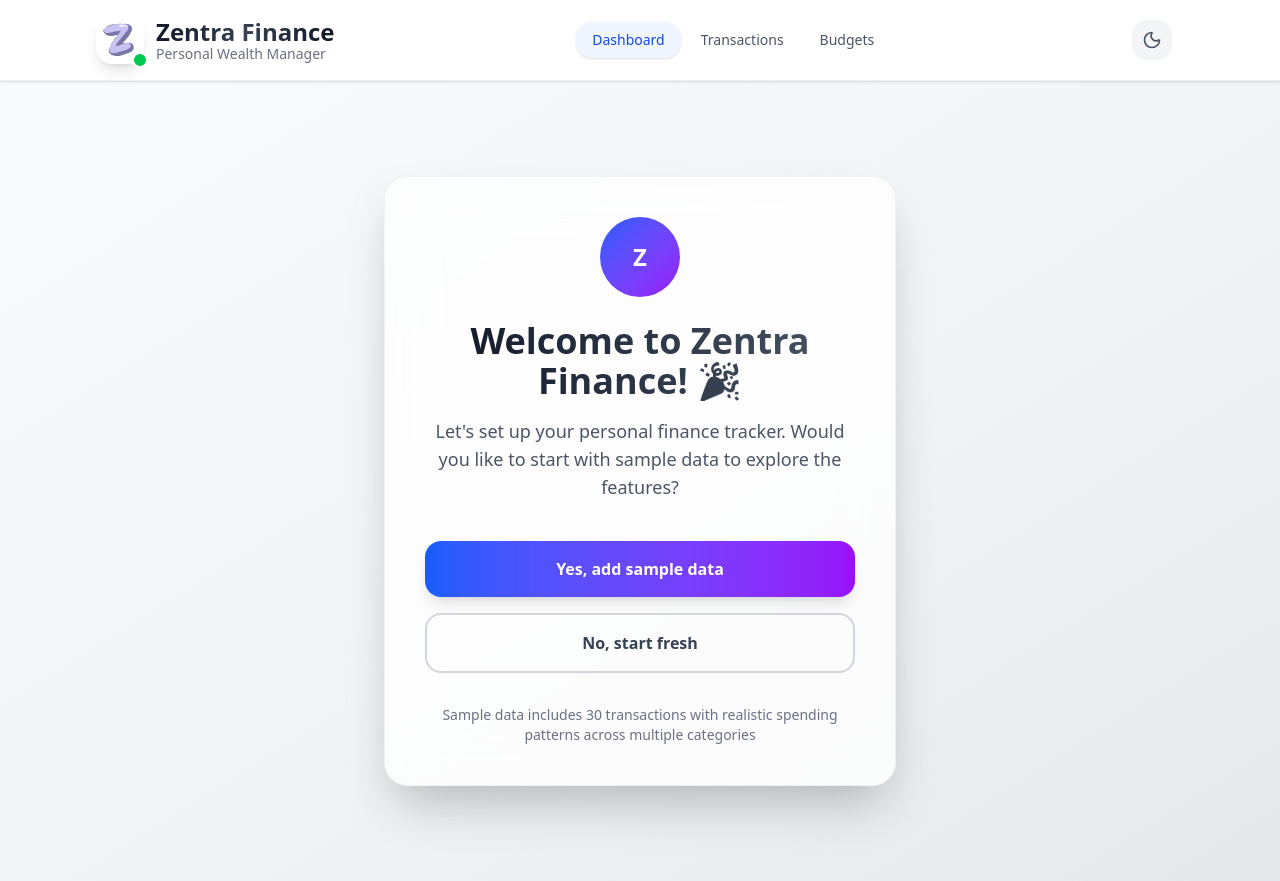
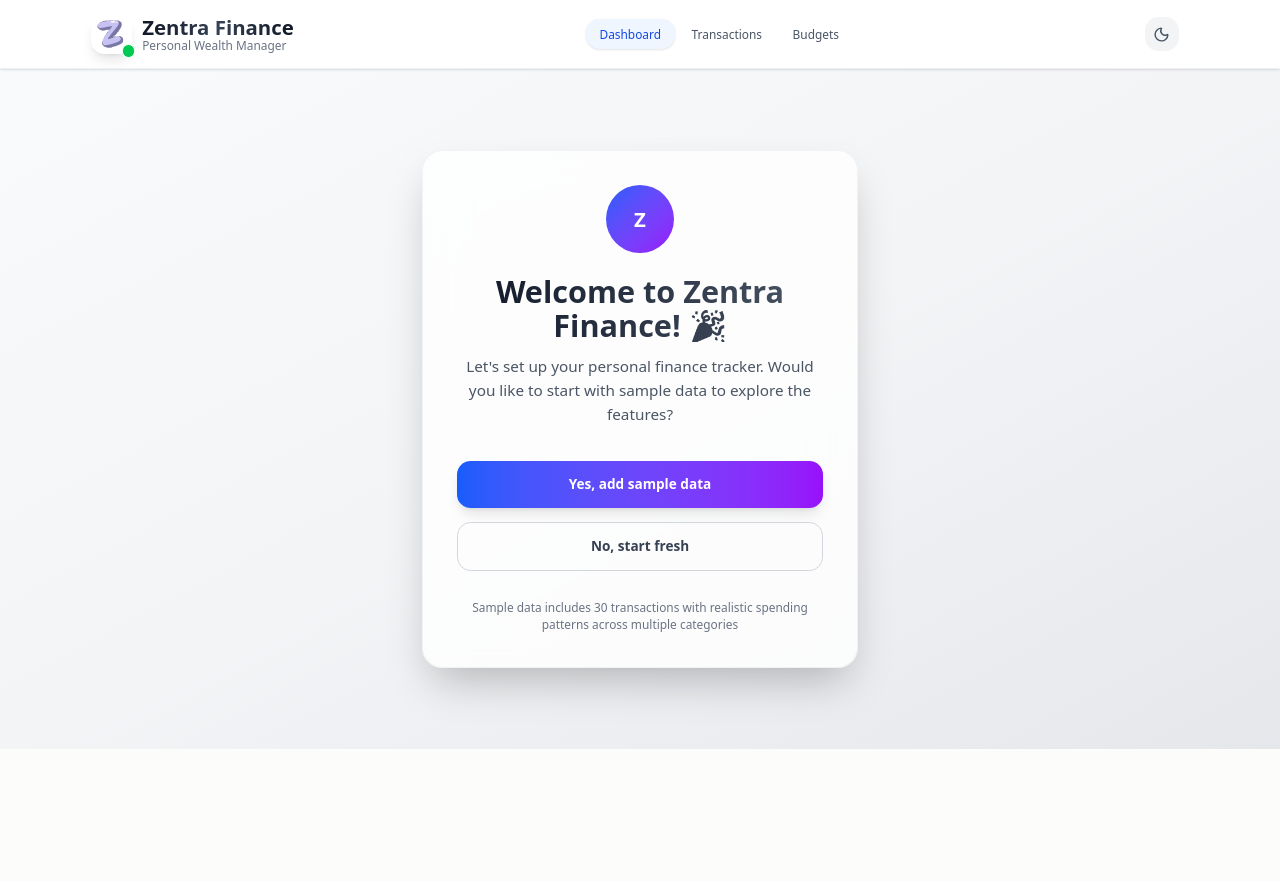
Before and after one commit to HarshitSharma14/zentra, a Next.js app: page / in a window 1280 px wide. After the commit the page ends 800 px from the top, so only its background shows below. Built offline with nearby package versions, Linux system fonts and the light colour scheme.

Commit message:
zoom fixed

```diff
--- a/app/globals.css
+++ b/app/globals.css
@@ -2,6 +2,11 @@
 @import "tw-animate-css";
 
 @custom-variant dark (&:is(.dark *));
+
+body {
+  zoom: 0.85
+    /* 90% of normal size */
+}
 
 @theme inline {
   --color-background: var(--background);
@@ -118,12 +123,14 @@
   * {
     @apply border-border outline-ring/50;
   }
+
   body {
     @apply bg-background text-foreground;
   }
 }
 
 @layer utilities {
+
   /* Enhanced shadow utilities */
   .shadow-card {
     box-shadow:
--- a/app/layout.js
+++ b/app/layout.js
@@ -21,6 +21,7 @@ export const metadata = {
     shortcut: '/logo.svg',
     apple: '/logo.svg',
   },
+  viewport: 'width=device-width, initial-scale=1.0',
 };
 
 // Theme detection script that runs immediately
@@ -50,7 +51,6 @@ export default function RootLayout({ children }) {
     <html lang="en" suppressHydrationWarning>
       <head>
         <script dangerouslySetInnerHTML={{ __html: themeScript }} />
-        <meta name="viewport" content="width=device-width, initial-scale=1.0" />
       </head>
       <body className={`${geistSans.variable} ${geistMono.variable} antialiased bg-background text-foreground`}>
         <ThemeProvider>
```
